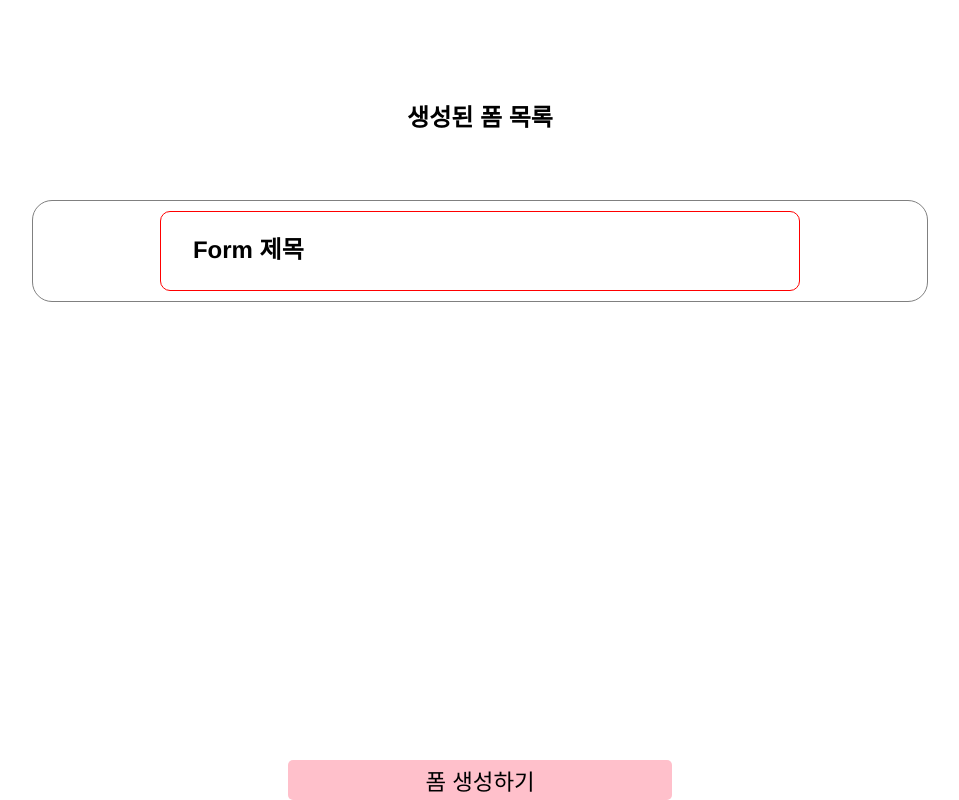
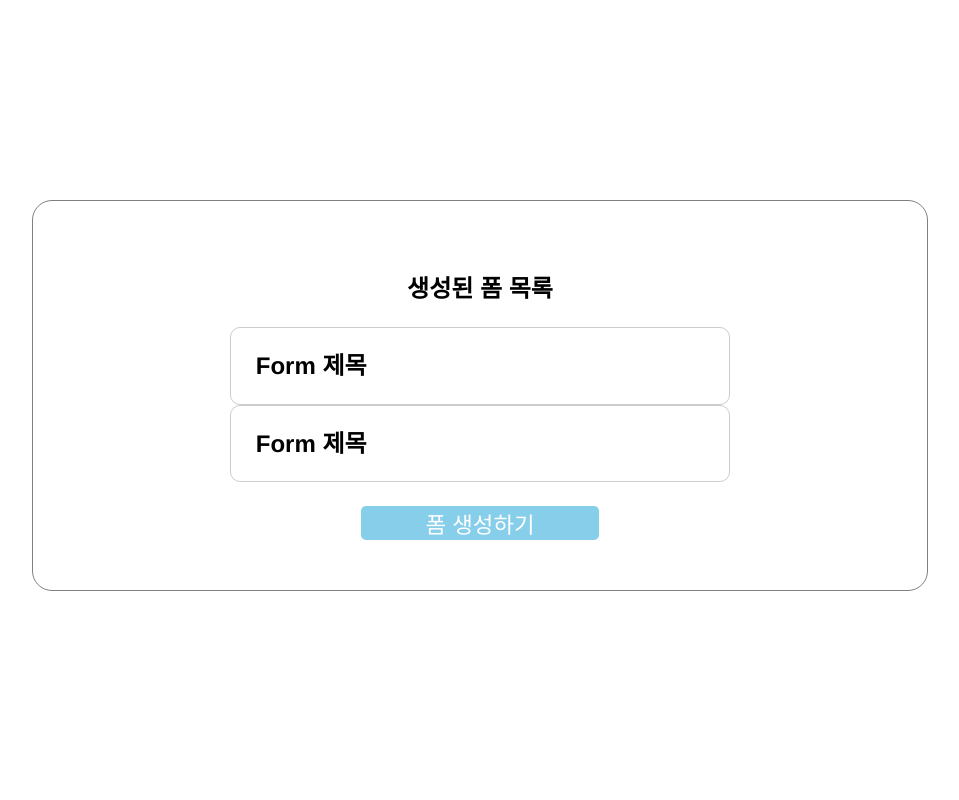
Before and after one commit to WPO-Team-01/wanted-codestates-project-1-7, a React (Create React App) app: page / in a window 1280 px wide. Shown: the whole page, without its empty margins (160-1119 px from the left). Built offline with nearby package versions, Linux system fonts and the light colour scheme; the HTML template or start-up script is replaced by a standard one.

Commit message:
put formlist on mainpage

```diff
--- a/src/components/FormList/FormList.js
+++ b/src/components/FormList/FormList.js
@@ -1,14 +1,13 @@
 import styled from 'styled-components';
 
 const Wrapper2 = styled.div`
-  position: absolute;
-  border: 1px solid red;
-  width: 50%;
-  height: 10%;
+  border: 1px solid #ccc;
+  width: 70%;
+  height: 15%;
   border-radius: 10px;
 `;
 const Title = styled.h2`
-  width: 20%;
+  width: 25%;
   margin-left: 5%;
 `;
 function FormList() {
--- a/src/pages/MainPage/MainPage.js
+++ b/src/pages/MainPage/MainPage.js
@@ -3,15 +3,21 @@ import FormList from '@/components/FormList/FormList';
 import styled from 'styled-components';
 
 const Title = styled.h2`
-  position: absolute;
   top: 10%;
 `;
+const BoxWrapper = styled.div`
+  display: flex;
+  flex-direction: column;
+  justify-content: space-between;
+  align-items: center;
+  width: 90%;
+  margin-bottom: 3%;
+`;
 const Button = styled.button`
-  position: absolute;
-  bottom: 0%;
   width: 30%;
   height: 5%;
-  background-color: pink;
+  background-color: skyblue;
+  color: #fff;
   border: none;
   border-radius: 5px;
   font-size: 1.4rem;
@@ -21,7 +27,10 @@ const Main = () => {
   return (
     <>
       <Title>생성된 폼 목록</Title>
-      <FormList />
+      <BoxWrapper>
+        <FormList />
+        <FormList />
+      </BoxWrapper>
       <Button>폼 생성하기</Button>
     </>
   );
--- a/src/styles/Container.js
+++ b/src/styles/Container.js
@@ -2,6 +2,7 @@ import styled from 'styled-components';
 
 export const Container = styled.div`
   display: flex;
+  flex-direction: column;
   justify-content: center;
   align-items: center;
   margin: 0 auto;
```
